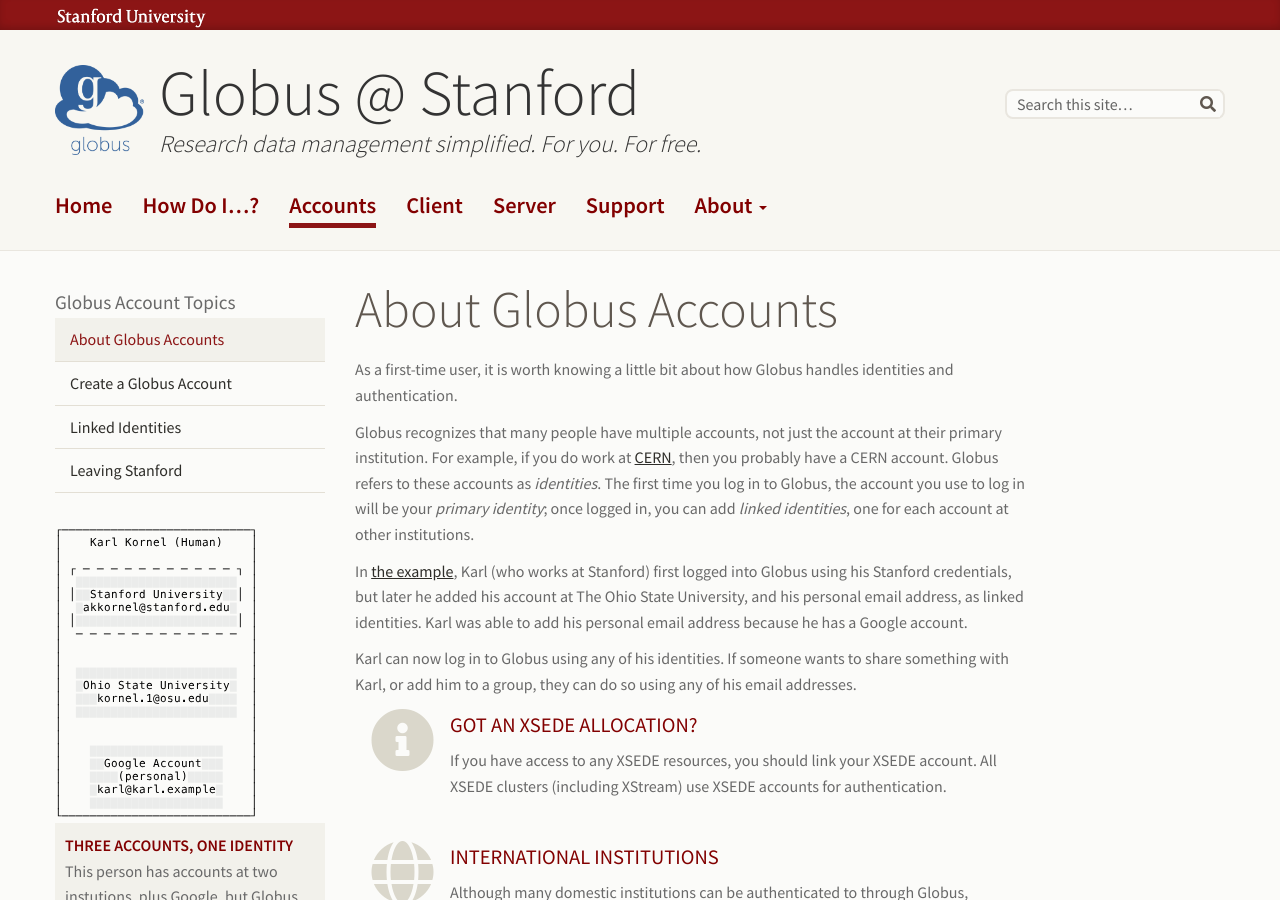
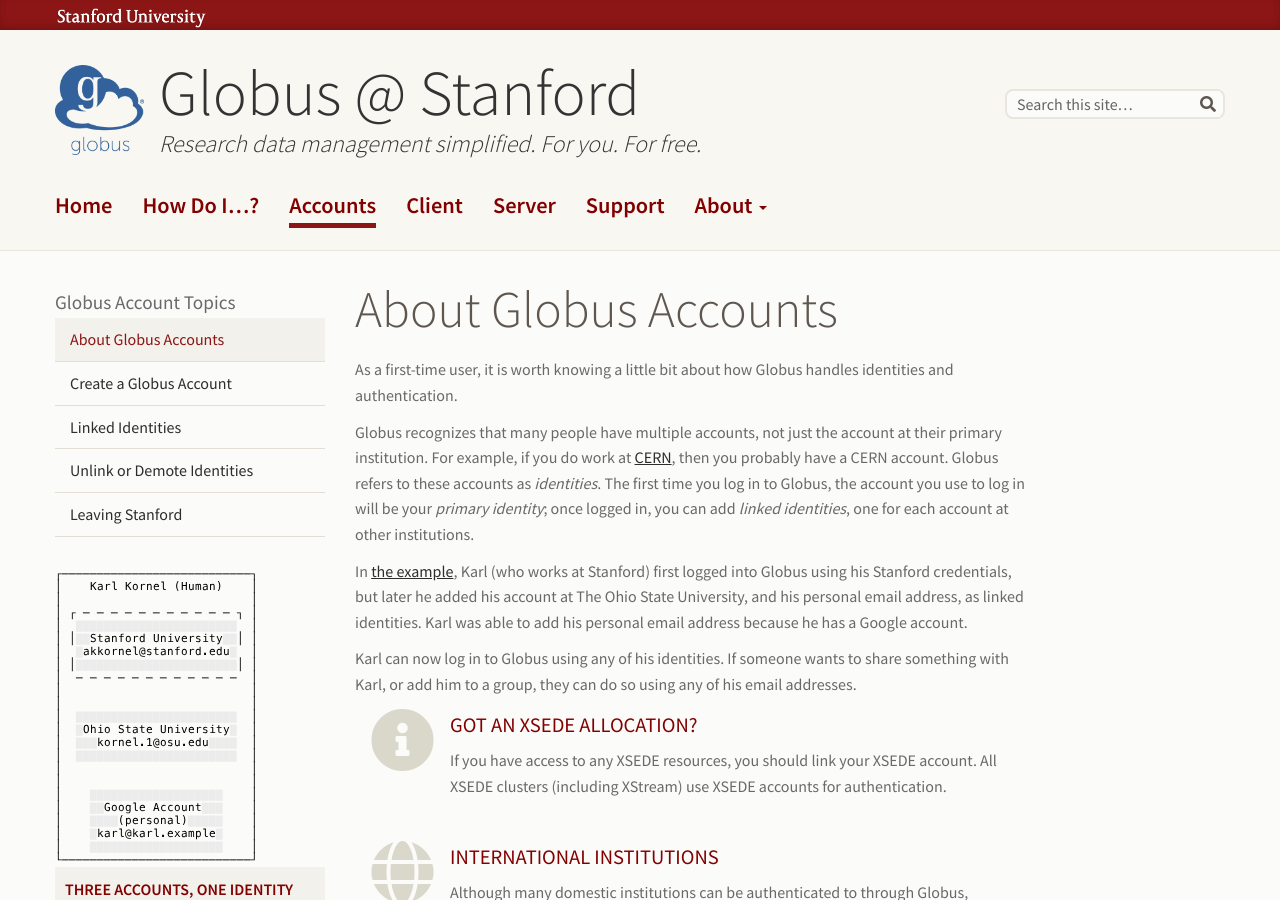
Before and after one commit to stanford-rc/globus.stanford.edu, a Jekyll site: the page built from accounts.md, in a window 1280 px wide and 900 px high. Built offline with Jekyll 4.4.1, drawn with Linux system fonts in a browser that asks for light colours; nearby versions of some CDN libraries.

Commit message:
Add unlink/demote ToC item

```diff
--- a/_data/toc.yaml
+++ b/_data/toc.yaml
@@ -37,6 +37,8 @@
       target: "accounts/create"
     - name: "Linked Identities"
       target: "accounts/link"
+    - name: "Unlink or Demote Identities"
+      target: "accounts/unlink"
     - name: "Leaving Stanford"
       target: "accounts/leaving"
 
```
